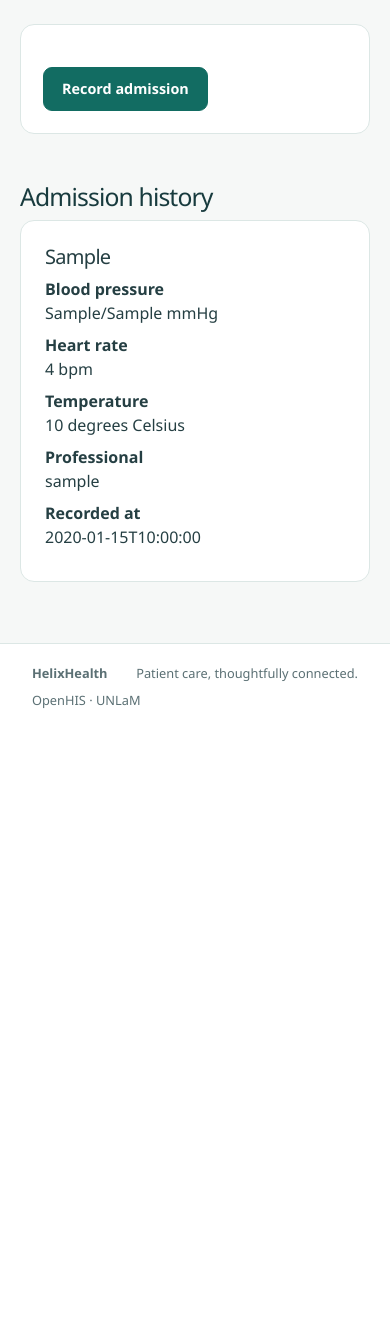
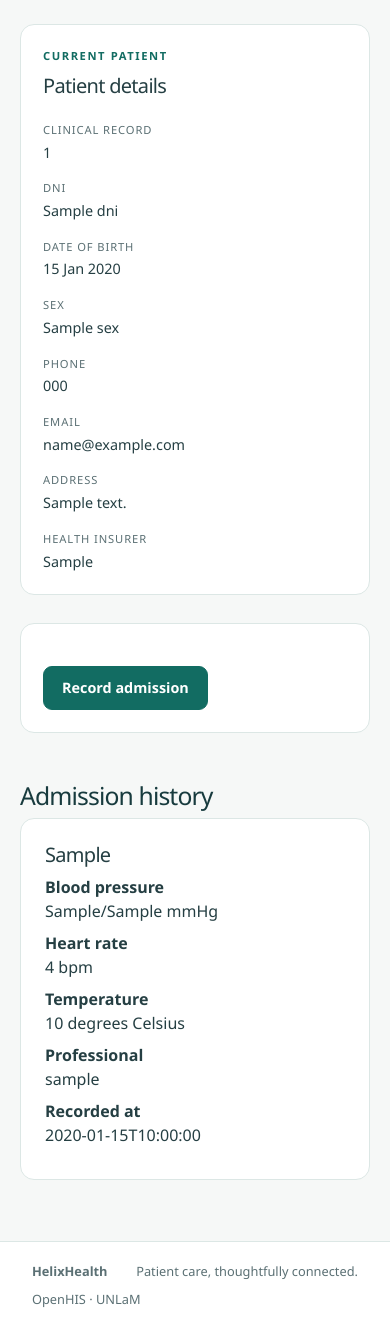
Before and after one commit to dylan98ed/HelixHealth, a Django app: template templates/clinical_records/patient_admissions.html in a window 390 px wide. Shown: the part 272-1601 px from the top of the page. Before the commit the page ends 980 px from the top, so only its background shows below. Run offline with Django 5.2, Linux system fonts and the light colour scheme; the template is opened without the code that fills it: most values are stand-ins (such as "Sample title", 1, 10 or a date in 2020); some libraries are stand-ins or nearby versions.

Commit message:
feat: enhance patient admission page with detailed patient summary and responsive layout

```diff
--- a/static/app.css
+++ b/static/app.css
@@ -580,6 +580,41 @@ a:focus-visible,button:focus-visible{
   grid-template-columns:1fr 1fr;
   gap:24px
 }
+.admission-layout{
+  display:grid;
+  grid-template-columns:minmax(0,1fr) minmax(280px,340px);
+  align-items:start;
+  gap:28px
+}
+.admission-content{
+  grid-column:1;
+  grid-row:1;
+  min-width:0
+}
+.patient-summary{
+  grid-column:2;
+  grid-row:1;
+  position:sticky;
+  top:24px
+}
+.patient-summary .eyebrow{
+  margin-bottom:8px
+}
+.patient-summary .record-details{
+  grid-template-columns:1fr;
+  gap:3px
+}
+.patient-summary .record-details dt{
+  font-size:.7rem;
+  letter-spacing:.08em;
+  text-transform:uppercase
+}
+.patient-summary .record-details dd{
+  margin-bottom:14px
+}
+.patient-summary .record-details dd:last-child{
+  margin-bottom:0
+}
 .record-details{
   display:grid;
   grid-template-columns:130px minmax(0,1fr);
@@ -615,6 +650,16 @@ a:focus-visible,button:focus-visible{
   }
 }
 @media(max-width:991px){
+  .admission-layout{
+    grid-template-columns:1fr
+  }
+  .admission-content,.patient-summary{
+    grid-column:auto;
+    grid-row:auto
+  }
+  .patient-summary{
+    position:static
+  }
   .app-nav{
     gap:20px
   }
--- a/templates/clinical_records/patient_admissions.html
+++ b/templates/clinical_records/patient_admissions.html
@@ -11,6 +11,31 @@
     <a class="ms-3" href="{% url 'prescriptions:list' patient.pk %}">Prescriptions</a>
   </header>
 
+  <div class="admission-layout">
+    <aside class="patient-summary form-panel" aria-labelledby="patient-summary-heading">
+      <p class="eyebrow">Current patient</p>
+      <h2 class="h5 mb-4" id="patient-summary-heading">Patient details</h2>
+      <dl class="record-details">
+        <dt>Clinical record</dt>
+        <dd>{{ patient.clinical_record_number }}</dd>
+        <dt>DNI</dt>
+        <dd>{{ patient.dni }}</dd>
+        <dt>Date of birth</dt>
+        <dd>{{ patient.date_of_birth|date:"d M Y" }}</dd>
+        <dt>Sex</dt>
+        <dd>{{ patient.sex }}</dd>
+        <dt>Phone</dt>
+        <dd>{{ patient.phone }}</dd>
+        <dt>Email</dt>
+        <dd>{{ patient.email }}</dd>
+        <dt>Address</dt>
+        <dd>{{ patient.address }}</dd>
+        <dt>Health insurer</dt>
+        <dd>{{ patient.health_insurer }}</dd>
+      </dl>
+    </aside>
+
+    <main class="admission-content">
       {% include "clinical_records/_admission_form.html" %}
 
       <section class="mt-5" aria-labelledby="history-heading">
@@ -22,6 +47,8 @@
         {% endfor %}
         {% include "_pagination.html" with page_obj=admissions_page page_parameter="history_page" label="Admission history" %}
       </section>
+    </main>
+  </div>
 {% endblock %}
 
 {% block extra_scripts %}
```
Also changed, not shown: clinical_records/test_admissions.py (+27 -0 lines), tests/test_browser_workflows.py (+12 -0 lines). Lines whose indentation alone changed are shown as unchanged.
